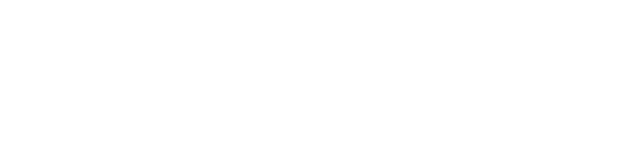
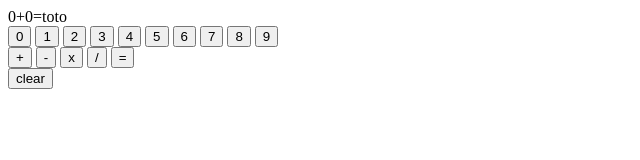
Before and after one commit to nelrnd/calculator, a plain HTML site: page index.html in a window 1280 px wide. Shown: the whole page, without its empty margins (0-640 px from the left). Drawn offline with Linux system fonts and the light colour scheme.

Commit message:
Add HTML numbers, operators, operate and clear

```diff
--- a/index.html
+++ b/index.html
@@ -7,6 +7,26 @@
     <script src="script.js" defer></script>
   </head>
   <body>
-
+    <div id="display">0+0=toto</div>
+    <div id="numbers">
+      <button>0</button>
+      <button>1</button>
+      <button>2</button>
+      <button>3</button>
+      <button>4</button>
+      <button>5</button>
+      <button>6</button>
+      <button>7</button>
+      <button>8</button>
+      <button>9</button>
+    </div>
+    <div id="operators">
+      <button>+</button>
+      <button>-</button>
+      <button>x</button>
+      <button>/</button>
+      <button>=</button>
+    </div>
+    <button>clear</button>
   </body>
 </html>
```
